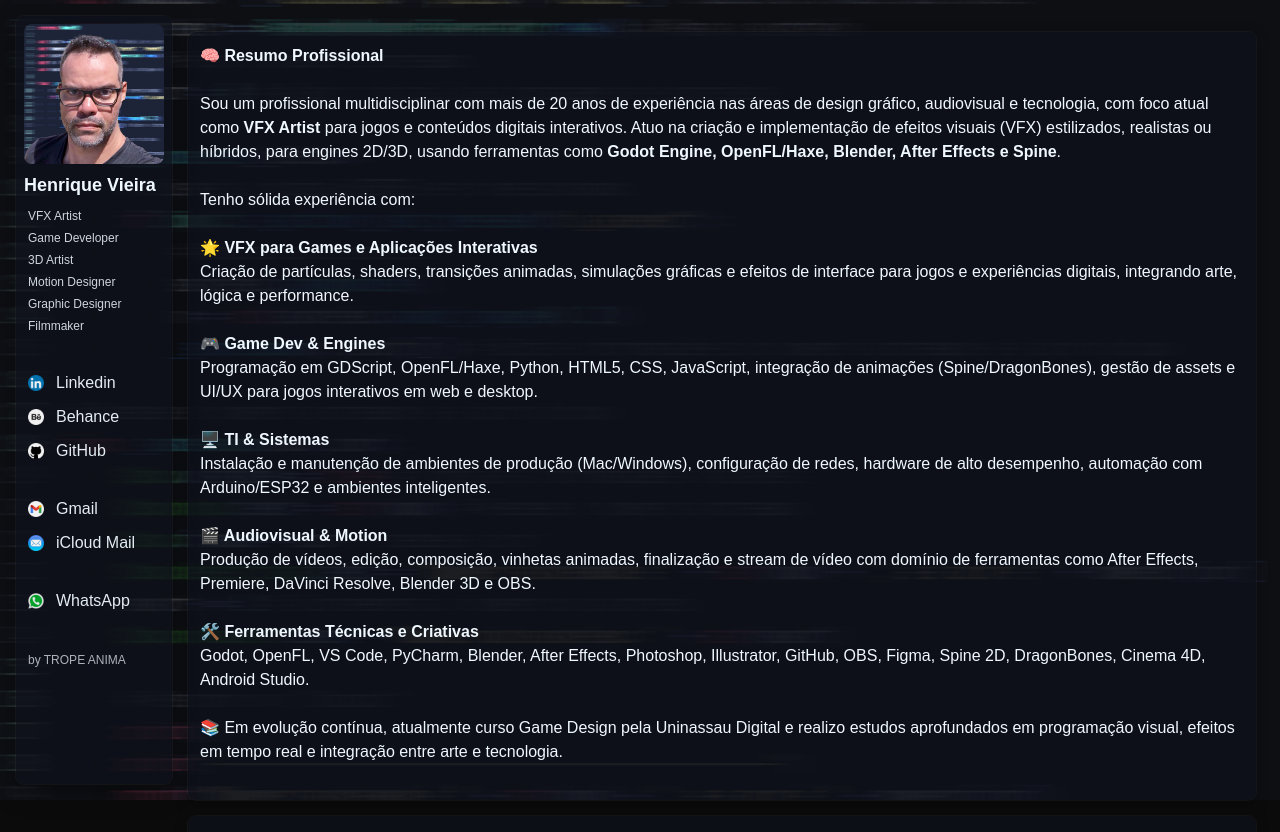
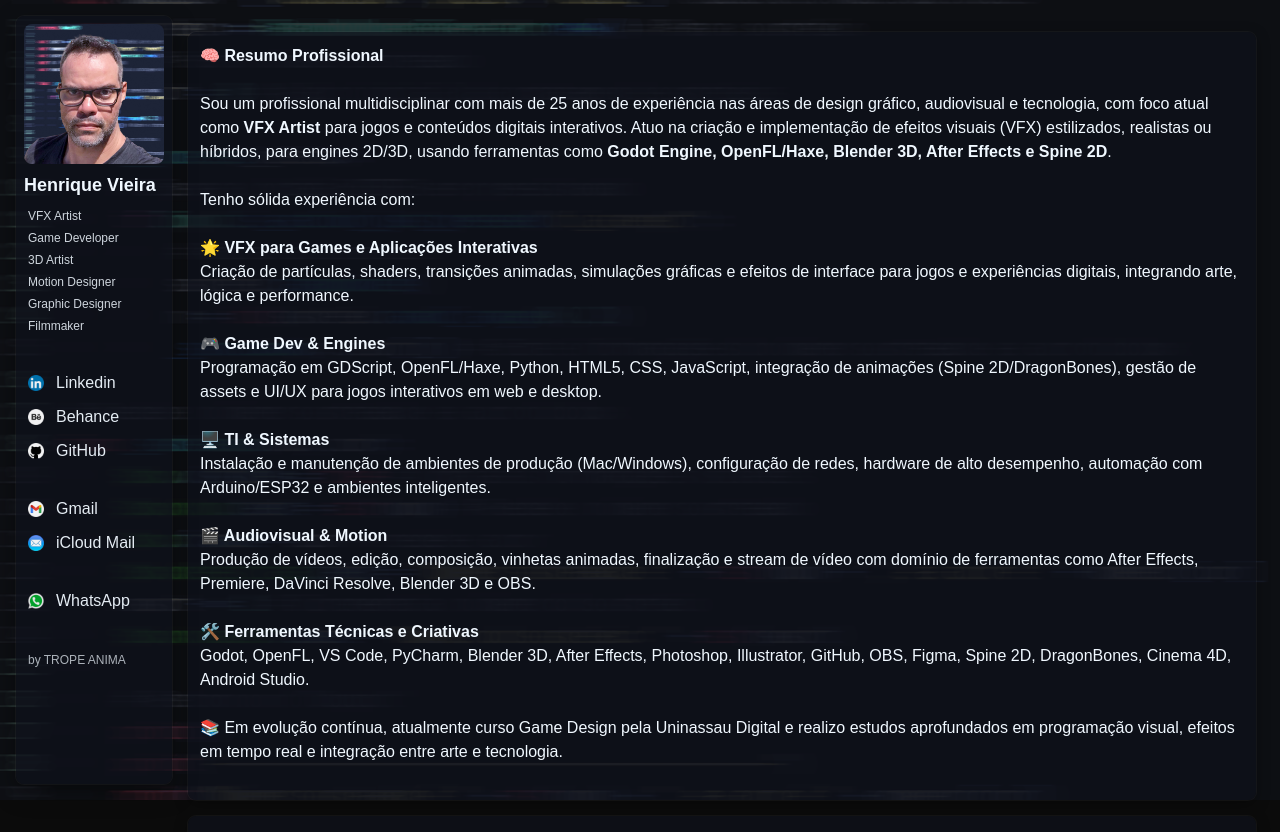
Before and after one commit to henriqueva/EstudosCode, a plain HTML site: page index.html in a window 1280 px wide. Drawn offline with Linux system fonts and the light colour scheme.

Commit message:
Ajuste de conteúdo

```diff
--- a/index.html
+++ b/index.html
@@ -64,7 +64,7 @@
         <div class="conteudo">
             <b>🧠 Resumo Profissional</b>
             <br><br>
-            Sou um profissional multidisciplinar com mais de 20 anos de experiência nas áreas de design gráfico, audiovisual e tecnologia, com foco atual como <b>VFX Artist</b> para jogos e conteúdos digitais interativos. Atuo na criação e implementação de efeitos visuais (VFX) estilizados, realistas ou híbridos, para engines 2D/3D, usando ferramentas como <b>Godot Engine, OpenFL/Haxe, Blender, After Effects e Spine</b>.
+            Sou um profissional multidisciplinar com mais de 25 anos de experiência nas áreas de design gráfico, audiovisual e tecnologia, com foco atual como <b>VFX Artist</b> para jogos e conteúdos digitais interativos. Atuo na criação e implementação de efeitos visuais (VFX) estilizados, realistas ou híbridos, para engines 2D/3D, usando ferramentas como <b>Godot Engine, OpenFL/Haxe, Blender 3D, After Effects e Spine 2D</b>.
             <br><br>
             Tenho sólida experiência com:
             <br><br>
@@ -72,7 +72,7 @@
             Criação de partículas, shaders, transições animadas, simulações gráficas e efeitos de interface para jogos e experiências digitais, integrando arte, lógica e performance.
             <br><br>
             <b>🎮 Game Dev & Engines</b><br>
-            Programação em GDScript, OpenFL/Haxe, Python, HTML5, CSS, JavaScript, integração de animações (Spine/DragonBones), gestão de assets e UI/UX para jogos interativos em web e desktop.
+            Programação em GDScript, OpenFL/Haxe, Python, HTML5, CSS, JavaScript, integração de animações (Spine 2D/DragonBones), gestão de assets e UI/UX para jogos interativos em web e desktop.
             <br><br>
             <b>🖥️ TI & Sistemas</b><br>
             Instalação e manutenção de ambientes de produção (Mac/Windows), configuração de redes, hardware de alto desempenho, automação com Arduino/ESP32 e ambientes inteligentes.
@@ -81,7 +81,7 @@
             Produção de vídeos, edição, composição, vinhetas animadas, finalização e stream de vídeo com domínio de ferramentas como After Effects, Premiere, DaVinci Resolve, Blender 3D e OBS.
             <br><br>
             <b>🛠️ Ferramentas Técnicas e Criativas</b><br>
-            Godot, OpenFL, VS Code, PyCharm, Blender, After Effects, Photoshop, Illustrator, GitHub, OBS, Figma, Spine 2D, DragonBones, Cinema 4D, Android Studio.
+            Godot, OpenFL, VS Code, PyCharm, Blender 3D, After Effects, Photoshop, Illustrator, GitHub, OBS, Figma, Spine 2D, DragonBones, Cinema 4D, Android Studio.
             <br><br>
             📚 Em evolução contínua, atualmente curso Game Design pela Uninassau Digital e realizo estudos aprofundados em programação visual, efeitos em tempo real e integração entre arte e tecnologia.
             <br><br>
@@ -95,9 +95,9 @@
             <br>
             • Efeitos visuais 2D para jogos em Godot, OpenFL/Haxe
             <br>
-            • Animação de personagens com Spine
+            • Animação de personagens com After Effects, Blender 3D, Spine 2D e DragonBones
             <br>
-            • Programação de interações visuais com GDScript e OpenFL/Haxe
+            • Programação de interações visuais para jogos com GDScript e OpenFL/Haxe
             <br><br>
             <b>Diretor de Arte e Motion Designer</b>
             <br>
```
